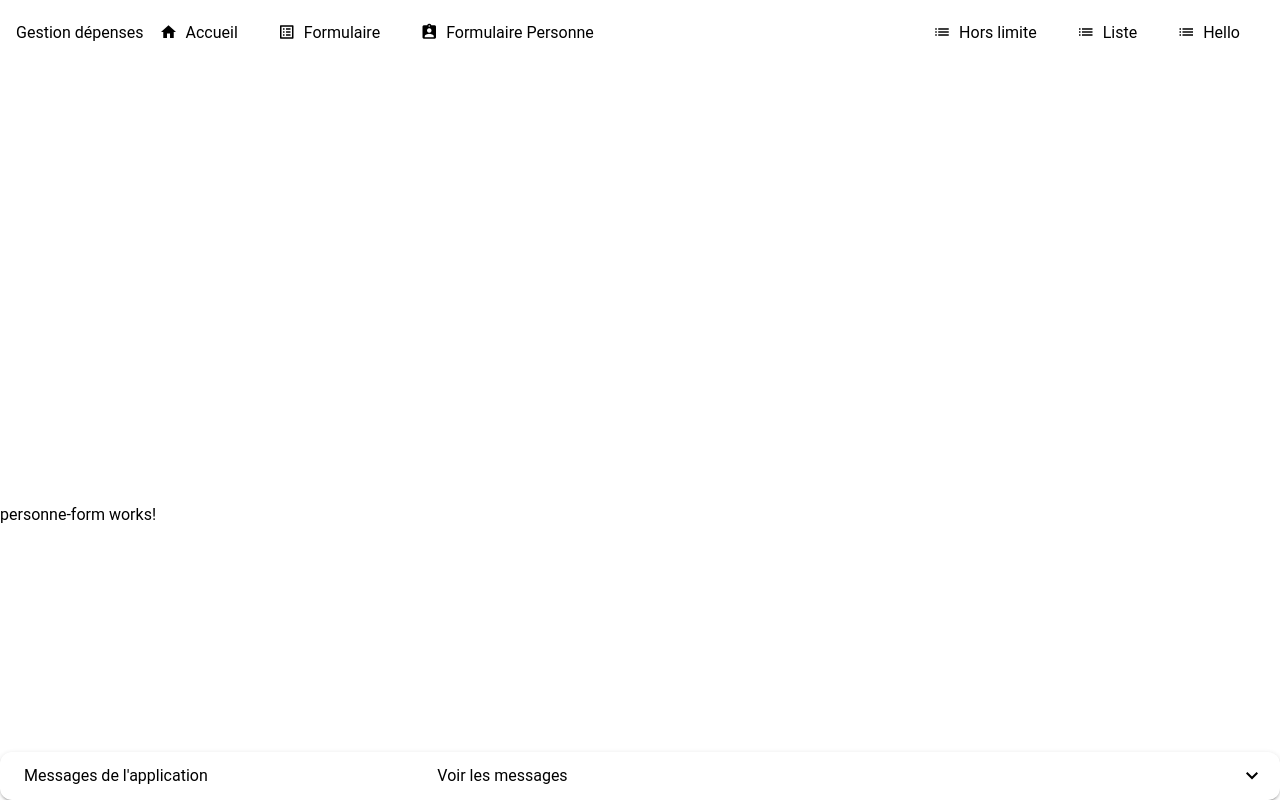
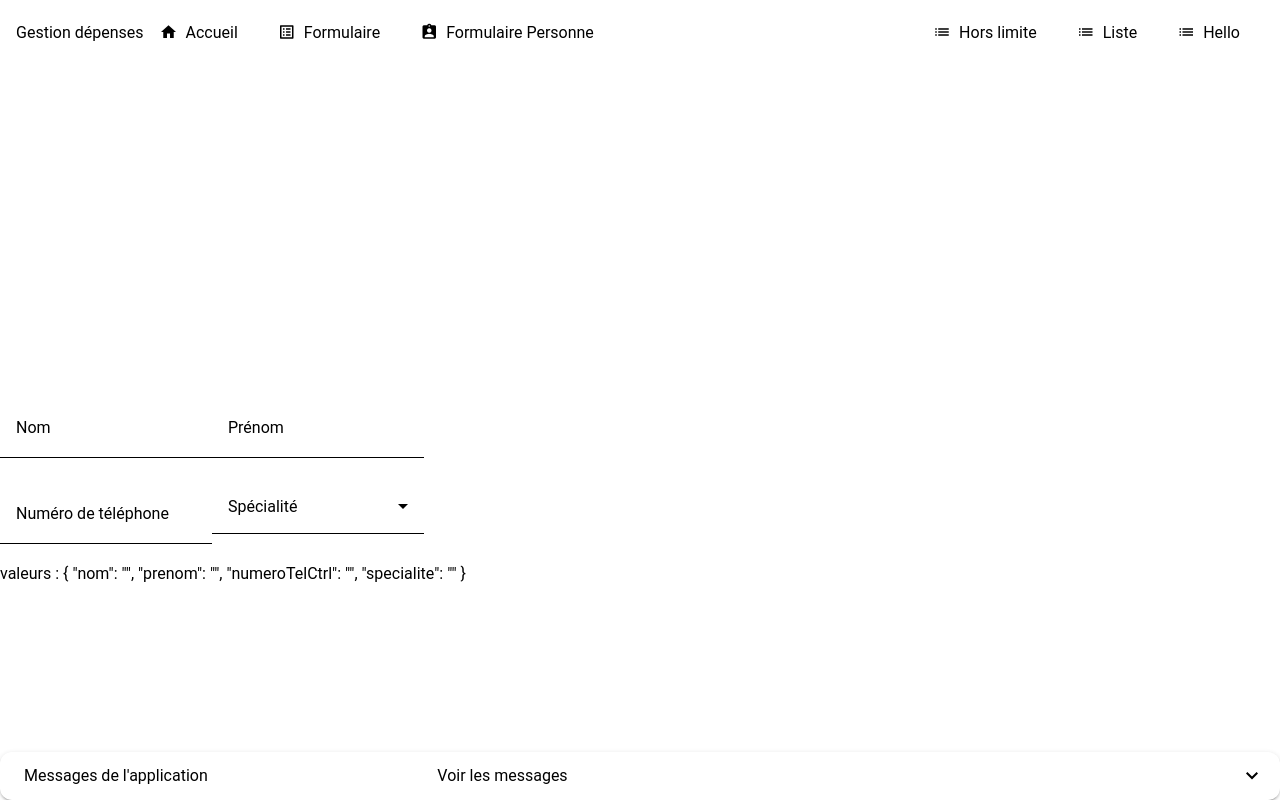
Before and after one commit to axelriv62/gestion-depenses, an Angular app: page /personne-form in a window 1280 px wide. Built offline with nearby package versions, Linux system fonts and the light colour scheme.

Commit message:
feat: ajout du formulaire sur la page personne-form.component.html

```diff
--- a/src/app/personne-form/personne-form.component.html
+++ b/src/app/personne-form/personne-form.component.html
@@ -1 +1,31 @@
-<p>personne-form works!</p>
+<div class="container">
+  <form [formGroup]="formulaire">
+    <div class="ligne">
+      <mat-form-field>
+        <input formControlName="nom" matInput placeholder="Nom" type="text">
+      </mat-form-field>
+      <mat-form-field>
+        <input formControlName="prenom" matInput placeholder="Prénom" type="text">
+      </mat-form-field>
+    </div>
+    <div class="ligne">
+      <mat-form-field>
+        <input formControlName="numeroTelCtrl" matInput placeholder="Numéro de téléphone" type="text">
+      </mat-form-field>
+      <mat-form-field>
+        <mat-label>Spécialité</mat-label>
+        <mat-select formControlName="specialite">
+          @for (specialite of specialites; track specialite.valeur) {
+            <mat-option [value]="specialite.valeur">
+              {{ specialite.libelle }}
+            </mat-option>
+          }
+        </mat-select>
+      </mat-form-field>
+    </div>
+  </form>
+  <div>
+    valeurs : {{ formulaire?.value | json }}
+  </div>
+
+</div>
```
Also changed, not shown: src/app/personne-form/personne-form.component.ts (+11 -1 lines).
